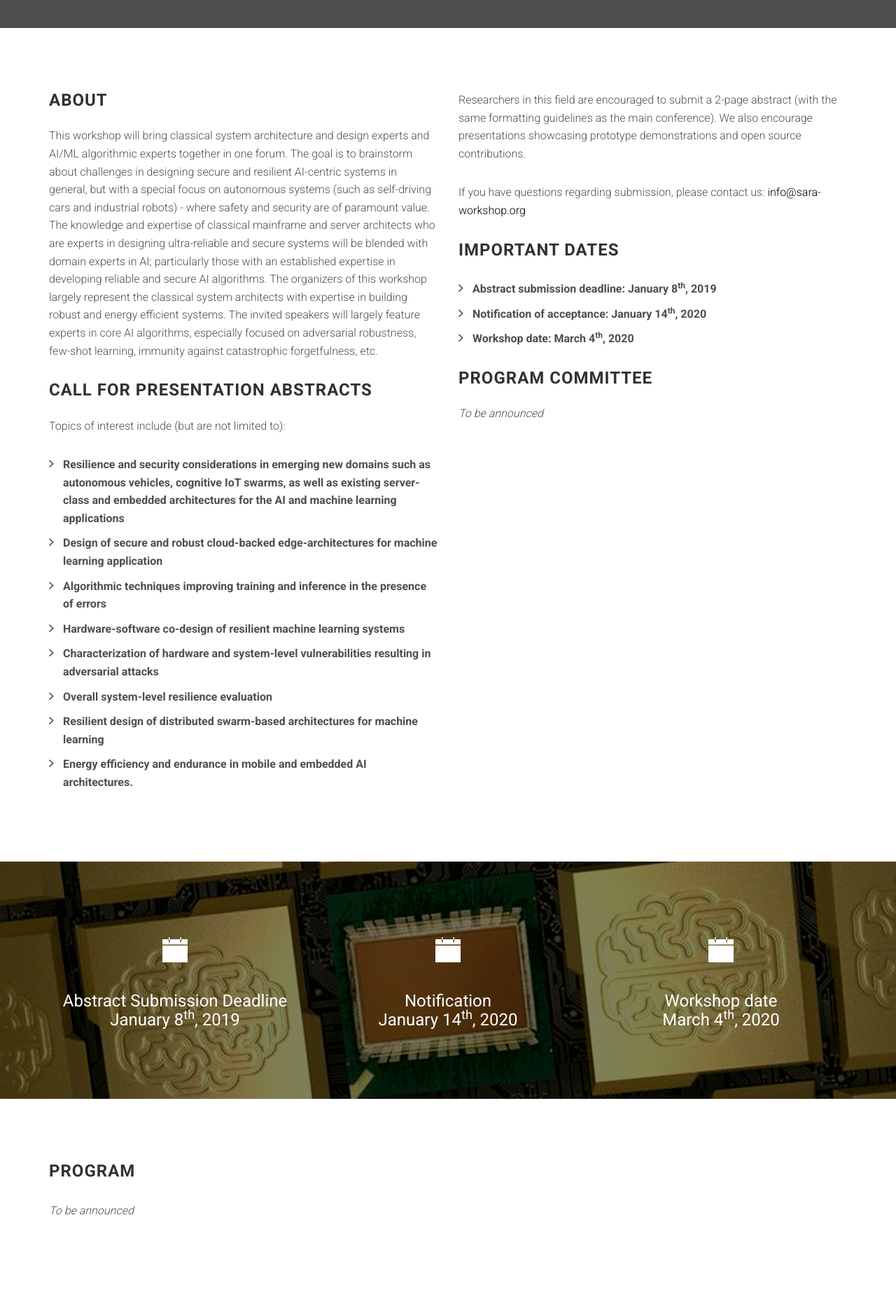
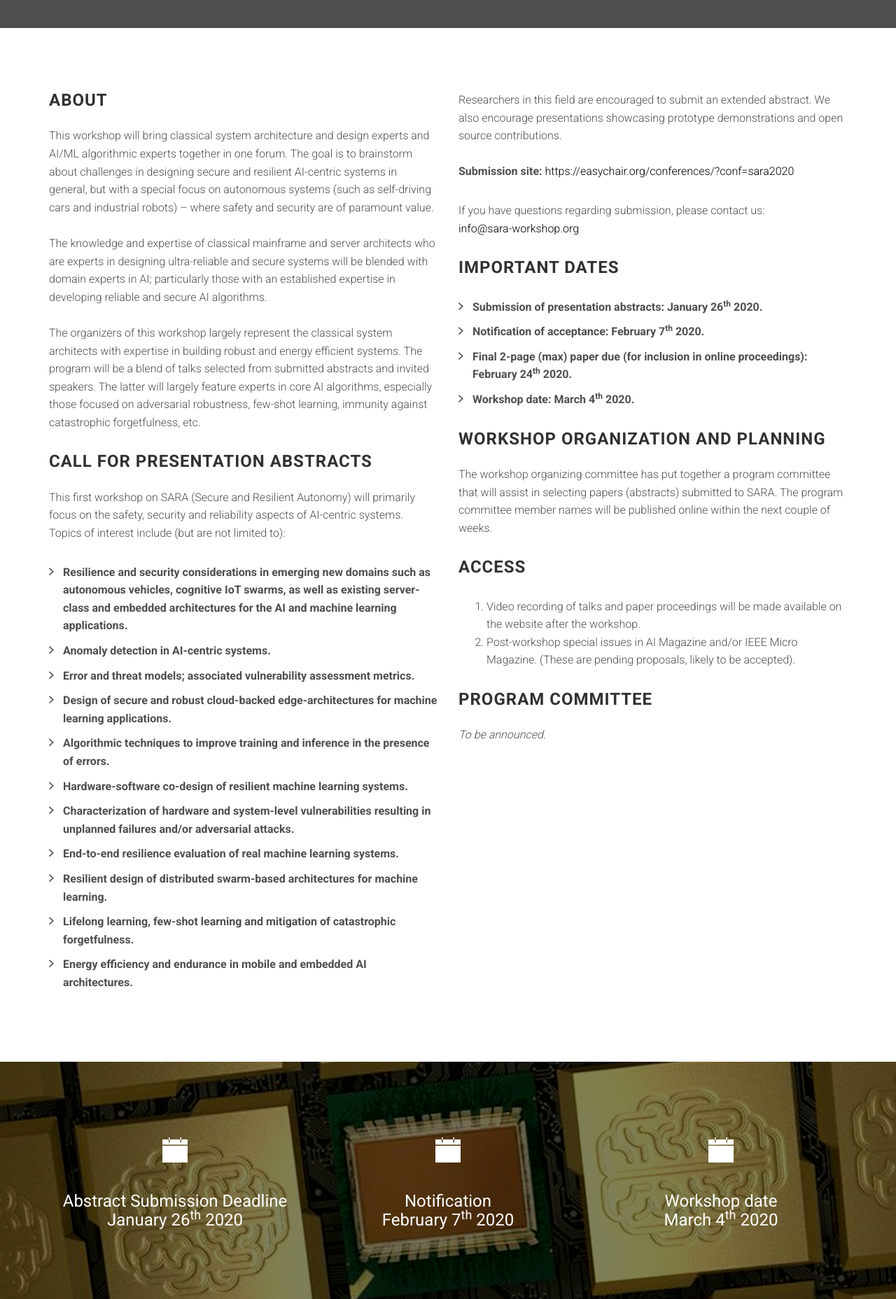
Before and after one commit to augustojv/sara-workshop-2020, a website: page index.html in a window 1280 px wide. Shown: the part 760-2616 px from the top of the page at 70% size. Drawn offline with Linux system fonts and the light colour scheme; grey boxes are pictures that could not be loaded; files whose address does not match are found by name.

Commit message:
Several updates/fixes applied

```diff
--- a/index.html
+++ b/index.html
@@ -41,7 +41,6 @@
 
                     <!-- navigation menu -->
                     <li class="active"><a data-scroll href="#about">About</a></li>
-                    <li><a data-scroll href="#about">Call for Contributions</a></li>
                     <li><a data-scroll href="#program">Program</a></li>
                     <li><a data-scroll href="#org">Organizers</a></li>
                     <!-- <li><a data-scroll href="#">Sponsorship</a></li> -->
@@ -78,43 +77,54 @@
                     <h3 class="section-title">About</h3>
 
                     <p>
-		    This workshop will bring classical system architecture and design experts and AI/ML algorithmic experts together in
-		    one forum. The goal is to brainstorm about challenges in designing secure and resilient AI-centric systems in
-		    general, but with a special focus on autonomous systems (such as self-driving cars and industrial robots) - where
-		    safety and security are of paramount value. The knowledge and expertise of classical mainframe and server architects
-		    who are experts in designing ultra-reliable and secure systems will be blended with domain experts in AI;
-		    particularly those with an established expertise in developing reliable and secure AI algorithms. The
-		    organizers of this workshop largely represent the classical system architects with expertise in building robust and
-		    energy efficient systems. The invited speakers will largely feature experts in core AI algorithms, especially focused
-		    on adversarial robustness, few-shot learning, immunity against catastrophic forgetfulness, etc.
+						This workshop will bring classical system architecture and design experts and AI/ML algorithmic experts together in one forum.
+						The goal is to brainstorm  about challenges in designing secure and resilient AI-centric systems in general, but with a special
+						focus on autonomous systems (such as self-driving cars  and industrial robots) &ndash; where safety and security are of paramount
+						value.
+						<br><br>
+						The knowledge and expertise of classical mainframe and server architects who are experts in designing ultra-reliable and secure
+						systems will be blended with domain experts in AI; particularly those with an established expertise in developing reliable and
+						secure AI algorithms.
+						<br><br>
+						The organizers of this workshop largely represent the classical system architects with expertise in building robust and energy
+						efficient systems. The program will be a blend of talks selected from submitted abstracts and invited speakers. The latter will
+						largely feature experts in core AI algorithms, especially those focused on adversarial robustness, few-shot learning, immunity
+						against catastrophic forgetfulness, etc.
                     </p>
 
                     <h3 class="section-title multiple-title">Call for Presentation Abstracts</h3>
 
                     <p>
-
-		    Topics of interest include (but are not limited to):
+						This first workshop on SARA (Secure and Resilient Autonomy) will primarily focus on the safety, security and reliability aspects
+						of AI-centric systems. Topics of interest include (but are not limited to):
 
 						<ul class="list-arrow-right">
-                        <li>Resilience and security considerations in emerging new domains such as autonomous vehicles, cognitive IoT swarms,
-			as well as existing server-class and embedded architectures for the AI and machine learning applications</li>
-			<li>Design of secure and robust cloud-backed edge-architectures for machine learning application</li>
-			<li>Algorithmic techniques improving training and inference in the presence of errors</li>
-			<li>Hardware-software co-design of resilient machine learning systems</li>
-			<li>Characterization of hardware and system-level vulnerabilities resulting in adversarial attacks</li>
-			<li>Overall system-level resilience evaluation</li>
-                        <li>Resilient design of distributed swarm-based architectures for machine learning</li>
+							<li>Resilience and security considerations in emerging new domains such as autonomous vehicles, cognitive IoT swarms, as well
+								as existing server-class and embedded architectures for the AI and machine learning applications.</li>
+							<li>Anomaly detection in AI-centric systems.</li>
+							<li>Error and threat models; associated vulnerability assessment metrics.</li>
+							<li>Design of secure and robust cloud-backed edge-architectures for machine learning applications.</li>
+							<li>Algorithmic techniques to improve training and inference in the presence of errors.</li>
+							<li>Hardware-software co-design of resilient machine learning systems.</li>
+							<li>Characterization of hardware and system-level vulnerabilities resulting in unplanned failures and/or adversarial attacks.</li>
+							<li>End-to-end resilience evaluation of real machine learning systems.</li>
+							<li>Resilient design of distributed swarm-based architectures for machine learning.</li>
+							<li>Lifelong learning, few-shot learning and mitigation of catastrophic forgetfulness.</li>
 							<li>Energy efficiency and endurance in mobile and embedded AI architectures.</li>
 						</ul>
 
 				</div><!-- /.col-sm-6 -->
 
 				<div class="col-sm-6">
-			Researchers in this field are encouraged to submit a 2-page abstract (with the same formatting guidelines as
-			the main conference). We also encourage presentations showcasing prototype demonstrations and open source contributions.
+					<p>
+						Researchers in this field are encouraged to submit an extended abstract. We also encourage presentations showcasing prototype
+						demonstrations and open source contributions.
+						<br><br>
+						<strong>Submission site:</strong> <a href="https://easychair.org/conferences/?conf=sara2020" target="_blank">
+							https://easychair.org/conferences/?conf=sara2020</a>
                     </p>
 
-                    If you have questions regarding submission, please contact us:
+                    If you have questions regarding submission, please contact us:<br>
                     <a href="mailto:info@sara-workshop.org">info@sara-workshop.org</a>
                     </p>
 
@@ -122,16 +132,33 @@
 
                     <p>
 						<ul class="list-arrow-right">
-                        <li>Abstract submission deadline: January 8<sup>th</sup>, 2019</li>
-						<li>Notification of acceptance: January 14<sup>th</sup>, 2020</li>
-						<li>Workshop date: March 4<sup>th</sup>, 2020</li>
+							<li>Submission of presentation abstracts: January 26<sup>th</sup> 2020.</li>
+							<li>Notification of acceptance: February 7<sup>th</sup> 2020.</li>
+							<li>Final 2-page (max) paper due (for inclusion in online proceedings): February 24<sup>th</sup> 2020.</li>
+							<li>Workshop date: March 4<sup>th</sup> 2020.</li>
 						</ul>
+                    </p>
+
+                    <h3 class="section-title multiple-title">Workshop Organization and Planning</h3>
+
+                    <p>
+						The workshop organizing committee has put together a program committee that will assist in selecting papers (abstracts)
+						submitted to SARA. The program committee member names will be published online within the next couple of weeks.
+                    </p>
+
+                    <h3 class="section-title multiple-title">Access</h3>
+
+                    <p>
+						<ol>
+							<li>Video recording of talks and paper proceedings will be made available on the website after the workshop.</li>
+							<li>Post-workshop special issues in AI Magazine and/or IEEE Micro Magazine. (These are pending proposals, likely to be accepted).</li>
+						</ol>
                     </p>
 
                     <h3 class="section-title multiple-title">Program Committee</h3>
 
                     <p>
-					  <em>To be announced</em>
+						<em>To be announced.</em>
 					  	<!--
 						<ul class="list-arrow-right">
 							<li>Dr. Siva Hari, NVIDIA Research</li>
@@ -153,19 +180,19 @@
                 <div class="col-sm-4">
 
                     <i class="ion-ios-calendar"></i>
-                    <h3>Abstract Submission Deadline<br>January 8<sup>th</sup>, 2019</h3>
+                    <h3>Abstract Submission Deadline<br>January 26<sup>th</sup> 2020</h3>
 
                 </div>
                 <div class="col-sm-4">
 
                     <i class="ion-ios-calendar"></i>
-                    <h3>Notification<br>January 14<sup>th</sup>, 2020</h3>
+                    <h3>Notification<br>February 7<sup>th</sup> 2020</h3>
 
                 </div>
                 <div class="col-sm-4">
 
                     <i class="ion-ios-calendar"></i>
-                    <h3>Workshop date<br>March 4<sup>th</sup>, 2020</h3>
+                    <h3>Workshop date<br>March 4<sup>th</sup> 2020</h3>
 
                 </div>
                 <!--
@@ -411,11 +438,12 @@
     <section id="org" class="section registration">
         <div class="container">
             <div class="row">
+
                 <div class="col-md-12">
 					<h3 class="section-title">Organizers</h3>
 				</div>
-                <div class="col-md-4">
 
+				<div class="col-sm-6">
 					<p>
 						<b><a href="http://researcher.watson.ibm.com/researcher/view.php?person=us-pbose" rel="nofollow" target="_blank">Pradip
                 		Bose</a> </b>is a Distinguished Research Staff Member and manager of <i>Efficient and Resilient Systems</i> at IBM T. J.
@@ -424,11 +452,13 @@
                 		at Urbana-Champaign.
                 	</p>
                 	<p>
-                <b><a href="" rel="nofollow"
-                target="_blank">Nandhini Chandramoorthy</a> </b>is a Research Staff Member at IBM T. J. Watson Research Center involved in Deep
-                Neural Network ASIC design with techniques to improve reliable operation at very low supply voltages, and pre-RTL performance
-                modeling tools for multi-core architectures. She holds a Ph.D. degree from Penn State University.
+                		<b><a href="" rel="nofollow" target="_blank">Nandhini Chandramoorthy</a> </b>is a Research Staff Member at IBM T. J. Watson
+						Research Center involved in Deep Neural Network ASIC design with techniques to improve reliable operation at very low supply
+						voltages, and pre-RTL performance modeling tools for multi-core architectures. She holds a Ph.D. degree from Penn State University.
                 	</p>
+                </div>
+
+                <div class="col-sm-6">
 					<p>
 						<b><a href="https://www.linkedin.com/in/augusto-vega-5940684" rel="nofollow" target="_blank">Augusto Vega</a> </b>is a
                 		Research Staff Member at IBM T. J. Watson Research Center involved in research and development work in the areas of
@@ -443,14 +473,14 @@
                 		reliability and energy efficiency, particularly in architectures for machine learning. He holds a Ph.D. degree from Penn State University.
                 	</p>
                 </div>
-                <div class="col-md-4">
-                </div>
-                <div id="contact" class="col-md-4">
-                    <h4 class="section-title">Contact</h4>
+
+                <div class="col-md-12">
+					<h3 class="section-title">Contact</h3>
                     <ul class="list-arrow-right">
                     	<li><a href="mailto:info@sara-workshop.org">info@sara-workshop.org</a></li>
                     </ul>
 				</div>
+
             </div>
         </div>
     </section>
```
Lines whose indentation alone changed are shown as unchanged.
